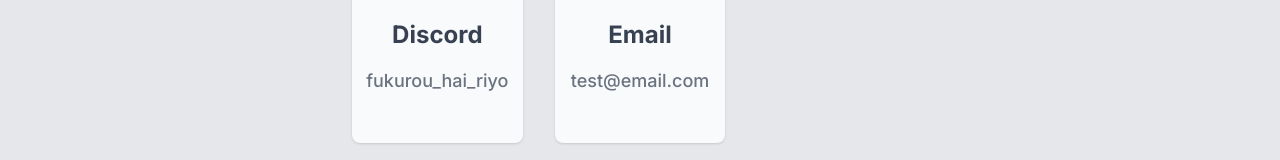
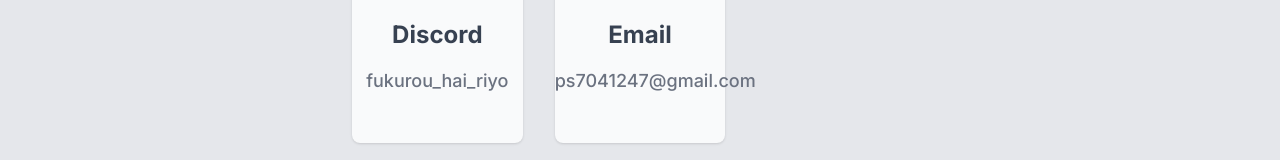
Before and after one commit to FukurouHaiRiyo/VegaBotWebsite, a Next.js app: page /Contact in a window 1280 px wide. Shown: the part 441-601 px from the top of the page. Built offline with nearby package versions, Linux system fonts and the light colour scheme.

Commit message:
Update page.jsx

```diff
--- a/app/Contact/page.jsx
+++ b/app/Contact/page.jsx
@@ -64,7 +64,7 @@
                       Email
                     </h2>
                     <a href='/' className='text-base font-medium text-gray-500 md:text-lg dark:text-gray-400'>
-                      test@email.com
+                      ps7041247@gmail.com
                     </a>
                   </div>
                 </div>
```
